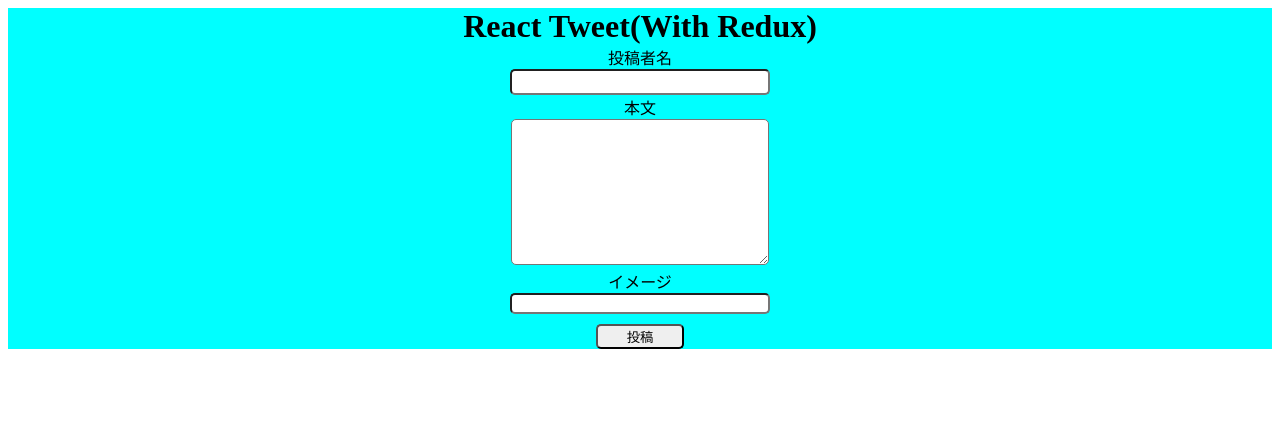
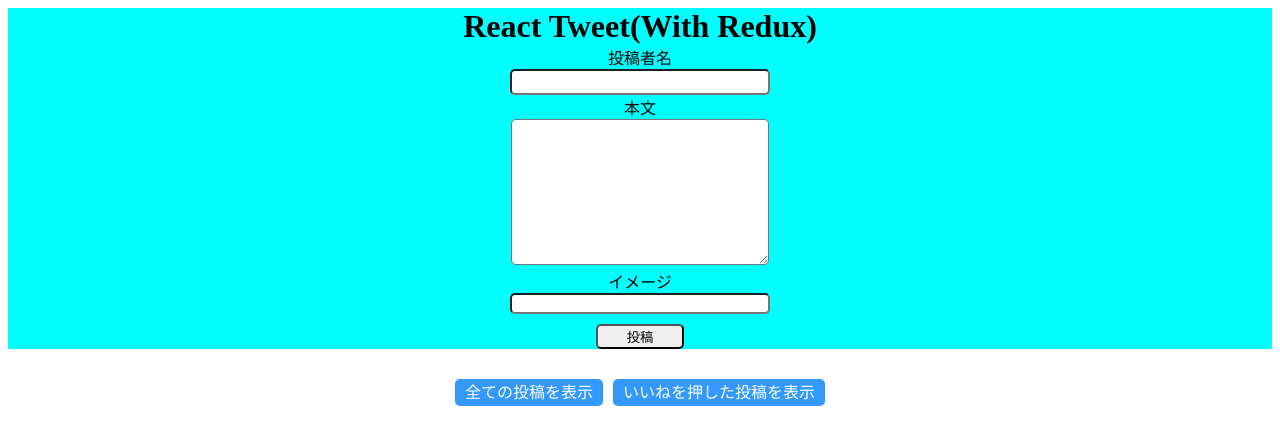
Before and after one commit to Taiki-Y/React-Tweet-With-Redux, a React (Create React App) app: page / in a window 1280 px wide. Shown: the top 444 px of the page. Built offline with nearby package versions, Linux system fonts and the light colour scheme.

Commit message:
Filterコンポーネントの実装

```diff
--- a/src/App.js
+++ b/src/App.js
@@ -1,11 +1,13 @@
 import React from 'react';
 import Form from '../src/components/Form/Form';
 import PostList from '../src/components/PostsList/PostsList';
+import Filter from '../src/components/Filter/FIlter';
 
 function App() {
   return (
     <div className="App">
       <Form />
+      <Filter />
       <PostList />
     </div>
   );
--- /dev/null
+++ b/src/components/Filter/FIlter.jsx
@@ -0,0 +1,31 @@
+import React from 'react';
+import { connect } from 'react-redux';
+import { allPosts, likedPosts } from '../../actions/postFilterActionCreator';
+import './Filter.css';
+
+const Filter = (props) => {
+    return (
+        <div className="post_filter">
+            <span　className="filter_all filter_button" onClick={props.allPosts}>全ての投稿を表示</span>
+            <span className="filter_liked filter_button" onClick={props.likedPosts} >いいねを押した投稿を表示</span>
+        </div>
+    );
+};
+
+const mapDispatchToProps = (dispatch) => {
+    return{
+        allPosts: () => {
+            const action = allPosts();
+            dispatch(action);
+        },
+        likedPosts: () => {
+            const action = likedPosts();
+            dispatch(action);
+        }
+    }
+};
+
+export default connect(
+    null,
+    mapDispatchToProps
+)(Filter);
--- /dev/null
+++ b/src/components/Filter/Filter.css
@@ -0,0 +1,19 @@
+.post_filter{
+    text-align: center;
+    margin-top: 30px;
+}
+
+.filter_button{
+    padding: 5px 10px;
+    background-color: #3399FF;
+    border-radius: 5px;
+    color: #fff;
+}
+
+.filter_all{
+    margin-right: 5px;
+}
+
+.filter_liked{
+    margin-left: 5px;
+}
```
